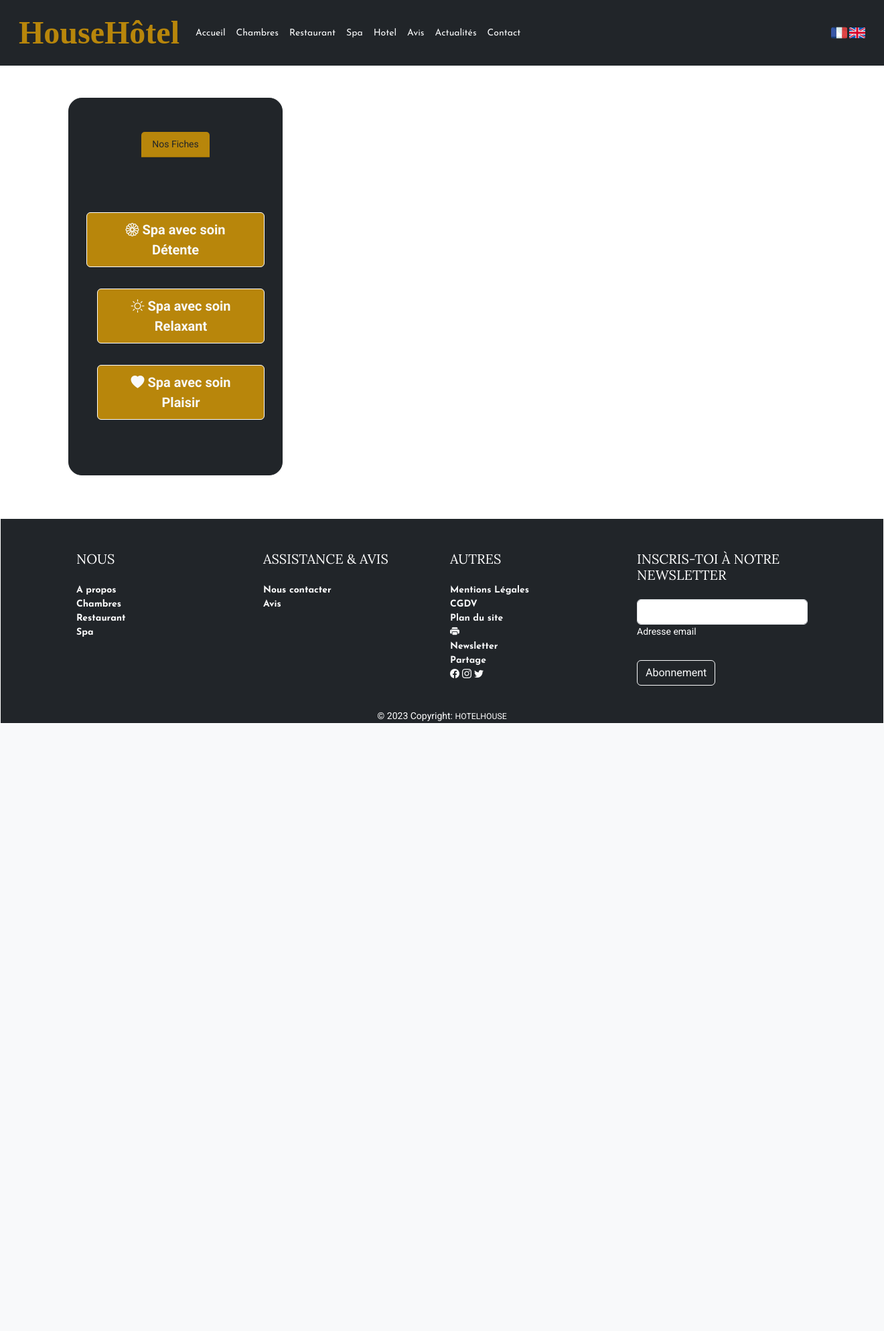
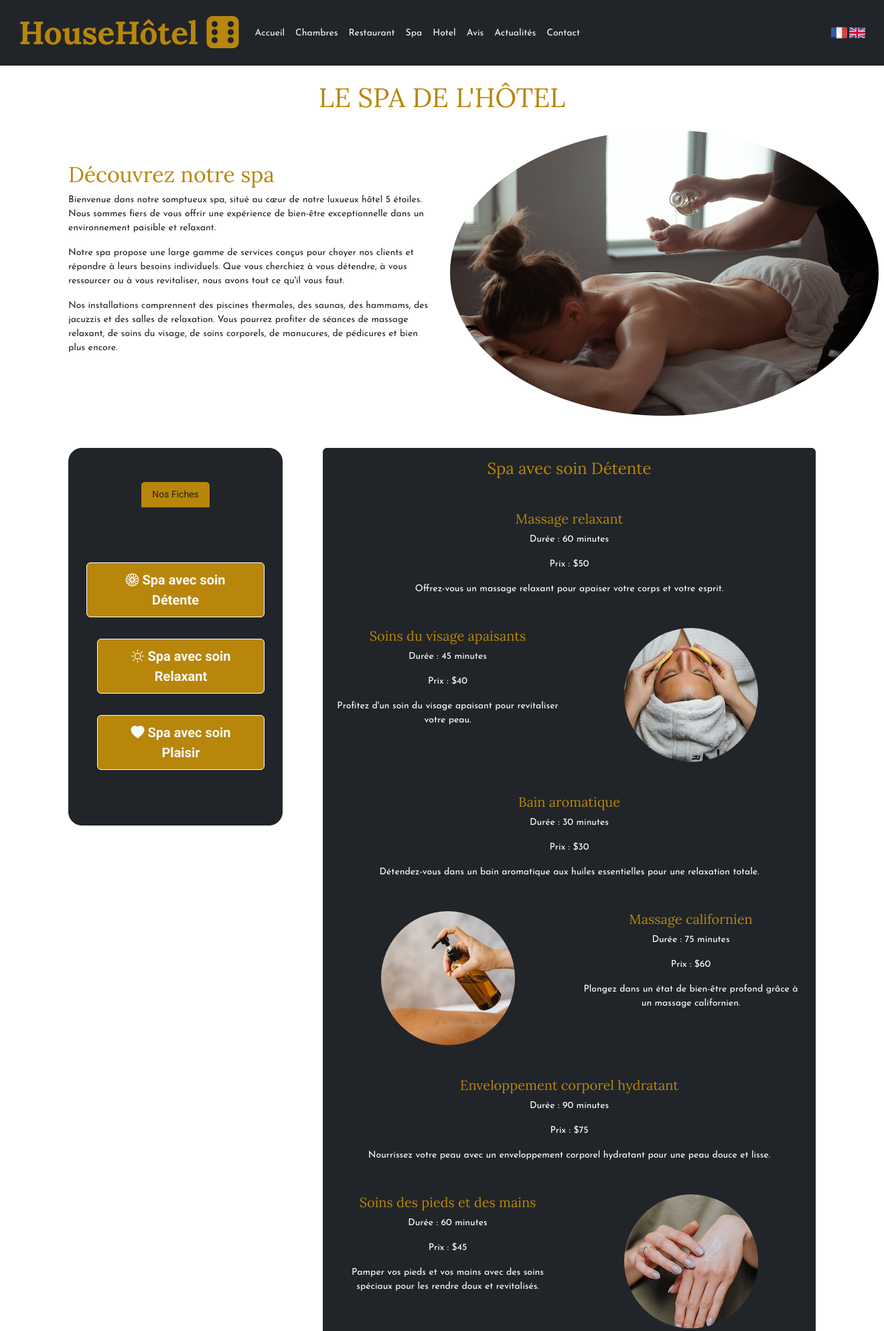
Before and after one commit to adrikjn/hotelhouse, a Symfony app: template templates/app/spa.html.twig in a window 1320 px wide. Shown: the top 1988 px of the page at 67% size. Before the commit the page ends 1080 px from the top, so only its background shows below. Run offline with Twig, Linux system fonts and the light colour scheme; the template is opened without the code that fills it, so the values that code supplies are empty; some libraries are stand-ins or nearby versions.

Commit message:
ajout style

```diff
--- a/templates/app/index.html.twig
+++ b/templates/app/index.html.twig
@@ -1,13 +1,13 @@
 {% extends 'base.html.twig' %}
 
-{% block title %}Home
+{% block title %}Accueil
 {% endblock %}
 
 {% block body %}
 
 <main>
 	<section class="hero">
-		<h1 class="text-center fst-italic p-3" style="color:#B8860B">HouseHôtel,
+		<h1 class="text-center fst-italic p-3" style="color:#B8860B">HouseHôtel <i class="bi bi-dice-6-fill"></i>,
 			<br>
 			comme à la maison!</h1>
 
@@ -38,6 +38,7 @@
 		</div>
 	</section>
 	<div class="container text-center">
+		<h2 class="text-center my-4 text-uppercase" style="color:#B8860B">Les services de l'hôtel</h2>
 		<div class="cards">
 			<div class="card card-1">
 				<div class="img-stock">
--- a/templates/app/rooms.html.twig
+++ b/templates/app/rooms.html.twig
@@ -1,6 +1,6 @@
 {% extends "base.html.twig" %}
 
-{% block title %}Nos différentes chambres
+{% block title %}Chambres
 {% endblock %}
 
 {% block body %}
--- a/templates/app/spa.html.twig
+++ b/templates/app/spa.html.twig
@@ -4,8 +4,28 @@
 {% endblock %}
 
 {% block body %}
+	<div class="container">
+		<h1 class="text-center my-4 text-uppercase" style="color:#B8860B">Le Spa de L'Hôtel</h1>
+		<section id="spa">
+			<div class="row">
+				<div class="col-lg-6 text-white mt-5">
+					<h2 class="section-heading" style="color:#B8860B">Découvrez notre spa</h2>
+					<p class="section-paragraph  text-dark">
+						Bienvenue dans notre somptueux spa, situé au cœur de notre luxueux hôtel 5 étoiles. Nous sommes fiers de vous offrir une expérience de bien-être exceptionnelle dans un environnement paisible et relaxant.
+					</p>
+					<p class="section-paragraph  text-dark">
+						Notre spa propose une large gamme de services conçus pour choyer nos clients et répondre à leurs besoins individuels. Que vous cherchiez à vous détendre, à vous ressourcer ou à vous revitaliser, nous avons tout ce qu'il vous faut.
+					</p>
+					<p class="section-paragraph  text-dark">
+						Nos installations comprennent des piscines thermales, des saunas, des hammams, des jacuzzis et des salles de relaxation. Vous pourrez profiter de séances de massage relaxant, de soins du visage, de soins corporels, de manucures, de pédicures et bien plus encore.
+					</p>
+				</div>
+				<div class="col-lg-6">
+					<img src="{{ asset('assets/img/spahome.jpg') }}" alt="" style="border-radius:50%" class="scale">
+				</div>
+			</div>
+		</section>
 
-	<div class="container">
 		<div class="row">
 			<div class="col-md-4 text-center">
 				<div class="card border-dark mb-3 mt-5 bg-dark">
@@ -25,49 +45,62 @@
 			</div>
 
 
-
-
 			<div class="col-md-8 mx-auto text-white">
-				<div class="spa-section border border-dark bg-dark rounded p-3 my-5" id="detente">
-					<h4 style="color: #B8860B">Spa avec soin Détente</h4>
-					<div class="spa-treatment">
-						<h5>Massage relaxant</h5>
+				<div class="spa-section border border-dark bg-dark rounded p-3 my-5 text-center mx-auto" id="detente">
+					<h4 style="color: #B8860B" class="text-center mb-3">Spa avec soin Détente</h4>
+					<div class="spa-treatment my-5">
+						<h5 style="color: #B8860B">Massage relaxant</h5>
 						<p>Durée : 60 minutes</p>
 						<p>Prix : $50</p>
 						<p>Offrez-vous un massage relaxant pour apaiser votre corps et votre esprit.</p>
 					</div>
-					<div class="spa-treatment">
-						<h5>Soins du visage apaisants</h5>
+					<div class="spa-treatment my-5 row">
+						<div class="col-6">
+							<h5 style="color: #B8860B">Soins du visage apaisants</h5>
 							<p>Durée : 45 minutes</p>
 							<p>Prix : $40</p>
 							<p>Profitez d'un soin du visage apaisant pour revitaliser votre peau.</p>
 						</div>
-					<div class="spa-treatment">
-						<h5>Bain aromatique</h5>
+						<div class="col-6 text-center mx-auto">
+							<img src="{{ asset('assets/img/soinvisage.jpg') }}" alt="" class="scale rounded-circle">
+						</div>
+					</div>
+					<div class="spa-treatment my-5">
+						<h5 style="color: #B8860B">Bain aromatique</h5>
 						<p>Durée : 30 minutes</p>
 						<p>Prix : $30</p>
 						<p>Détendez-vous dans un bain aromatique aux huiles essentielles pour une relaxation totale.</p>
 					</div>
-					<div class="spa-treatment">
-						<h5>Massage californien</h5>
+					<div class="spa-treatment my-5 row">
+						<div class="col-6 text-center mx-auto">
+							<img src="{{ asset('assets/img/massagesoin.jpg') }}" alt="" class="scale rounded-circle">
+						</div>
+						<div class="col-6">
+							<h5 style="color: #B8860B">Massage californien</h5>
 							<p>Durée : 75 minutes</p>
 							<p>Prix : $60</p>
 							<p>Plongez dans un état de bien-être profond grâce à un massage californien.</p>
 						</div>
-					<div class="spa-treatment">
-						<h5>Enveloppement corporel hydratant</h5>
+					</div>
+					<div class="spa-treatment my-5">
+						<h5 style="color: #B8860B">Enveloppement corporel hydratant</h5>
 						<p>Durée : 90 minutes</p>
 						<p>Prix : $75</p>
 						<p>Nourrissez votre peau avec un enveloppement corporel hydratant pour une peau douce et lisse.</p>
 					</div>
-					<div class="spa-treatment">
-						<h5>Soins des pieds et des mains</h5>
+					<div class="spa-treatment my-5 row">
+						<div class="col-6">
+							<h5 style="color: #B8860B">Soins des pieds et des mains</h5>
 							<p>Durée : 60 minutes</p>
 							<p>Prix : $45</p>
 							<p>Pamper vos pieds et vos mains avec des soins spéciaux pour les rendre doux et revitalisés.</p>
 						</div>
-					<div class="spa-treatment">
-						<h5>Gommage corporel aux sels marins</h5>
+						<div class="col-6 text-center mx-auto">
+							<img src="{{ asset('assets/img/soinmain.jpg') }}" alt="" class="scale rounded-circle">
+						</div>
+					</div>
+					<div class="spa-treatment my-5">
+						<h5 style="color: #B8860B">Gommage corporel aux sels marins</h5>
 						<p>Durée : 45 minutes</p>
 						<p>Prix : $35</p>
 						<p>Exfoliez votre peau avec un gommage corporel aux sels marins pour une peau éclatante.</p>
@@ -75,46 +108,67 @@
 					<!-- Ajoutez d'autres soins détente ici -->
 				</div>
 
-				<div class="spa-section" id="relaxant">
-					<h4 style="background-color: #B8860B">Spa avec soin Relaxant</h4>
-					<div class="spa-treatment">
-						<h5>Massage aux pierres chaudes</h5>
+				<div class="spa-section  border border-dark bg-dark rounded p-3 my-5 text-center mx-auto" id="relaxant">
+					<h4 style="color: #B8860B" class="text-center mb-3">Spa avec soin Relaxant</h4>
+					<div class="spa-treatment my-5">
+						<h5 style="color: #B8860B">Massage aux pierres chaudes</h5>
 						<p>Durée : 75 minutes</p>
 						<p>Prix : $65</p>
 						<p>Laissez-vous emporter par la chaleur des pierres et profitez d'un massage relaxant.</p>
 					</div>
-					<div class="spa-treatment">
-						<h5>Massage aux huiles essentielles</h5>
+					<div class="spa-treatment my-5 row">
+						<div class="col-6">
+							<h5 style="color: #B8860B">Massage aux huiles essentielles</h5>
 							<p>Durée : 60 minutes</p>
 							<p>Prix : $55</p>
 							<p>Détendez-vous avec un massage aux huiles essentielles pour éliminer le stress et les tensions.</p>
 						</div>
-					<div class="spa-treatment">
-						<h5>Soins du visage hydratants</h5>
+						<div class="col-6 text-center mx-auto">
+							<img src="{{ asset('assets/img/spamassagehuile.jpg') }}" alt="" class="scale rounded-circle">
+						</div>
+					</div>
+					<div class="spa-treatment my-5">
+						<h5 style="color: #B8860B">Soins du visage hydratants</h5>
 						<p>Durée : 60 minutes</p>
 						<p>Prix : $50</p>
 						<p>Hydratez votre peau en profondeur avec un soin du visage hydratant et régénérant.</p>
 					</div>
-					<div class="spa-treatment">
-						<h5>Massage thaïlandais</h5>
+					<div class="spa-treatment my-5">
+						<div class="row">
+							<div class="col-6 text-center mx-auto">
+								<img src="{{ asset('assets/img/massagethailandais.jpg') }}" alt="" class="scale rounded-circle">
+							</div>
+							<div class="col-6">
+								<h5 style="color: #B8860B">Massage thaïlandais</h5>
 								<p>Durée : 90 minutes</p>
 								<p>Prix : $70</p>
 								<p>Détendez vos muscles et libérez les blocages énergétiques avec un massage thaïlandais traditionnel.</p>
 							</div>
-					<div class="spa-treatment">
-						<h5>Soins du corps aux algues marines</h5>
+						</div>
+					</div>
+
+					<div class="spa-treatment my-5">
+						<h5 style="color: #B8860B">Soins du corps aux algues marines</h5>
 						<p>Durée : 75 minutes</p>
 						<p>Prix : $65</p>
 						<p>Rééquilibrez votre corps avec des soins du corps aux algues marines riches en minéraux.</p>
 					</div>
-					<div class="spa-treatment">
-						<h5>Massage aux bougies parfumées</h5>
+					<div class="spa-treatment my-5">
+						<div class="row">
+							<div class="col-6">
+								<h5 style="color: #B8860B">Massage aux bougies parfumées</h5>
 								<p>Durée : 60 minutes</p>
 								<p>Prix : $55</p>
 								<p>Laissez-vous envelopper par la chaleur et les parfums relaxants d'un massage aux bougies.</p>
 							</div>
-					<div class="spa-treatment">
-						<h5>Soins du dos purifiants</h5>
+							<div class="col-6 text-center mx-auto">
+								<img src="{{ asset('assets/img/spabougie.jpg') }}" alt="" class="scale rounded-circle">
+							</div>
+						</div>
+
+					</div>
+					<div class="spa-treatment my-5">
+						<h5 style="color: #B8860B">Soins du dos purifiants</h5>
 						<p>Durée : 45 minutes</p>
 						<p>Prix : $45</p>
 						<p>Purifiez votre dos avec des soins spécifiques pour éliminer les impuretés et les tensions.</p>
@@ -122,55 +176,75 @@
 					<!-- Ajoutez d'autres soins relaxants ici -->
 				</div>
 
-				<div class="spa-section" id="plaisir">
-					<h4 style="background-color: #B8860B">Spa avec soin Plaisir</h4>
-					<div class="spa-treatment">
-						<h5>Massage suédois</h5>
+				<div class="spa-section  border border-dark bg-dark rounded p-3 my-5 text-center mx-auto" id="plaisir">
+					<h4 style="color: #B8860B" class="text-center mb-3">Spa avec soin Plaisir</h4>
+					<div class="spa-treatment my-4">
+						<h5 style="color: #B8860B">Massage suédois</h5>
 						<p>Durée : 90 minutes</p>
 						<p>Prix : $75</p>
 						<p>Profitez d'un massage suédois pour une détente profonde et une sensation de bien-être.</p>
 					</div>
-					<div class="spa-treatment">
-						<h5>Soins du corps à la boue</h5>
+					<div class="spa-treatment my-5">
+						<div class="row">
+							<div class="col-6">
+								<h5 style="color: #B8860B">Soins du corps à la boue</h5>
 								<p>Durée : 75 minutes</p>
 								<p>Prix : $65</p>
 								<p>Régénérez votre peau avec des soins du corps à base de boue pour une peau revitalisée.</p>
 							</div>
-					<div class="spa-treatment">
-						<h5>Massage aux bambous</h5>
+							<div class="col-6 text-center mx-auto">
+								<img src="{{ asset('assets/img/mudmassage.jpg') }}" alt="" class="scale rounded-circle">
+							</div>
+						</div>
+					</div>
+
+				<div class="spa-treatment my-5">
+					<h5 style="color: #B8860B">Massage aux bambous</h5>
 					<p>Durée : 60 minutes</p>
 					<p>Prix : $60</p>
 					<p>Relâchez les tensions musculaires avec un massage aux bambous pour une sensation de légèreté.</p>
 				</div>
-					<div class="spa-treatment">
-						<h5>Soins du visage anti-âge</h5>
+				<div class="spa-treatment my-5">
+					<div class="row">
+						<div class="col-6">
+							<div class="col-6 text-center mx-auto">
+								<img src="{{ asset('assets/img/soinvisagespa.jpg') }}" alt="" class="scale rounded-circle">
+							</div>
+						</div>
+						<div class="col-6">
+							<h5 style="color: #B8860B">Soins du visage anti-âge</h5>
 							<p>Durée : 60 minutes</p>
 							<p>Prix : $55</p>
 							<p>Rajeunissez votre peau avec des soins du visage anti-âge pour une apparence plus jeune et éclatante.</p>
 						</div>
-					<div class="spa-treatment">
-						<h5>Massage indien de la tête</h5>
+					</div>
+				</div>
+				<div class="spa-treatment my-5">
+					<h5 style="color: #B8860B">Massage indien de la tête</h5>
 					<p>Durée : 45 minutes</p>
 					<p>Prix : $45</p>
 					<p>Stimulez la circulation sanguine et détendez votre esprit avec un massage indien de la tête.</p>
 				</div>
-					<div class="spa-treatment">
-						<h5>Soins des pieds réparateurs</h5>
+				<div class="spa-treatment my-5">
+					<div class="row">
+						<div class="col-6">
+							<h5 style="color: #B8860B">Soins des pieds réparateurs</h5>
 							<p>Durée : 45 minutes</p>
 							<p>Prix : $40</p>
 							<p>Réparez et revitalisez vos pieds avec des soins spéciaux pour une sensation de légèreté.</p>
 						</div>
-					<div class="spa-treatment">
-						<h5>Massage aux coquillages chauds</h5>
+						<div class="col-6 text-center mx-auto">
+							<img src="{{ asset('assets/img/spafeets.jpg') }}" alt="" class="scale rounded-circle">
+						</div>
+					</div>
+				</div>
+				<div class="spa-treatment my-5">
+					<h5 style="color: #B8860B">Massage aux coquillages chauds</h5>
 					<p>Durée : 75 minutes</p>
 					<p>Prix : $70</p>
 					<p>Laissez-vous transporter par les coquillages chauds et profitez d'un massage relaxant.</p>
 				</div>
-					<!-- Ajoutez d'autres soins plaisir ici -->
 			</div>
 		</div>
 	</div>
-	</div>
-
-
-{% endblock %}
+</div>{% endblock %}
--- a/templates/base.html.twig
+++ b/templates/base.html.twig
@@ -6,7 +6,7 @@
 			{% block title %}Welcome!
 			{% endblock %}
 		</title>
-		<link rel="icon" href="{{ asset('assets/img/hotel.png')}}">
+		<link rel="icon" href="{{ asset('assets/img/de6.png')}}">
 		<link href="https://cdn.jsdelivr.net/npm/bootstrap@5.3.0/dist/css/bootstrap.min.css" rel="stylesheet" integrity="sha384-9ndCyUaIbzAi2FUVXJi0CjmCapSmO7SnpJef0486qhLnuZ2cdeRhO02iuK6FUUVM" crossorigin="anonymous">
 		<link rel="stylesheet" href="https://cdn.jsdelivr.net/npm/bootstrap-icons@1.10.5/font/bootstrap-icons.css">
 		<link rel="stylesheet" href="{{ asset('assets/css/style.css')}}">
@@ -15,7 +15,7 @@
 	<body>
 		<nav class="navbar navbar-expand-lg bg-dark px-3">
 			<div class="container-fluid">
-				<a class="navbar-brand" href="{{ path('home') }}" class="logo" style="font-size: 48px;font-family: 'Nunito';color:#B8860B" >HouseHôtel</a>
+				<a class="navbar-brand" href="{{ path('home') }}" class="logo" style="font-size: 48px;font-family: 'Lora', serif;color:#B8860B">HouseHôtel <i class="bi bi-dice-6-fill"></i></a>
 				<button class="navbar-toggler bg-light text-light" type="button" data-bs-toggle="collapse" data-bs-target="#navbarSupportedContent" aria-controls="navbarSupportedContent" aria-expanded="false" aria-label="Toggle navigation">
 					<span class="navbar-toggler-icon"></span>
 				</button>
@@ -72,6 +72,7 @@
 <div class="alert alert-danger text-center w-50 mx-auto my-2">{{ message }}</div>{% endfor %}{% block body %}{% endblock %}<footer class="text-center text-lg-start border border-white mt-xl-5 pt-4 text-white bg-dark" style="background-color: #4169E1">
 <div class="container p-4">
 	<div class="row">
+		<a class="navbar-brand text-end" href="{{ path('home') }}" class="logo" style="font-size: 48px;font-family: 'Lora', serif;color:#B8860B">HouseHôtel <i class="bi bi-dice-6-fill"></i></a>
 		<div class="col-lg-3 col-md-6 mb-4 mb-lg-0">
 			<h5 class="text-uppercase mb-4 ">NOUS</h5>
 
@@ -118,7 +119,9 @@
 					<a class="text-light" href="#">Plan du site</a>
 				</li>
 				<li>
-					<a class="text-light" href="#"id="logo-impression"><i class="bi bi-printer-fill text-light"></i></a>
+					<a class="text-light" href="#" id="logo-impression">
+						<i class="bi bi-printer-fill text-light"></i>
+					</a>
 				</li>
 				<li>
 					<a class="text-light" href="#">Newsletter</a>
@@ -127,7 +130,11 @@
 					<a class="text-light" href="" id="lien-partage">Partage</a>
 				</li>
 				<li>
-					<a class="text-light" href=""><i class="bi bi-facebook"></i><i class="bi bi-instagram mx-1"></i><i class="bi bi-twitter"></i></a>
+					<a class="text-light" href="">
+						<i class="bi bi-facebook"></i>
+						<i class="bi bi-instagram mx-1"></i>
+						<i class="bi bi-twitter"></i>
+					</a>
 				</li>
 			</ul>
 		</div>
@@ -145,7 +152,7 @@
 	</div>
 </div>
 
-<div class="text-center  bg-dark border-top border-dark text-white" >
+<div class="text-center  bg-dark border-top border-dark text-white">
 	© 2023 Copyright:
 	<small>HOTELHOUSE</small>
 </div></footer><script src="https://cdn.jsdelivr.net/npm/bootstrap@5.3.0/dist/js/bootstrap.bundle.min.js" integrity="sha384-geWF76RCwLtnZ8qwWowPQNguL3RmwHVBC9FhGdlKrxdiJJigb/j/68SIy3Te4Bkz" crossorigin="anonymous"></script></body></html>
```
Also changed, not shown: templates/app/hotel.html.twig (+5 -6 lines), templates/app/restaurant.html.twig (+12 -12 lines), public/assets/img/de6.png (added), public/assets/img/massagesoin.jpg (added), public/assets/img/massagethailandais.jpg (added), public/assets/img/mudmassage.jpg (added), public/assets/img/soinmain.jpg (added), public/assets/img/soinvisage.jpg (added), public/assets/img/soinvisagespa.jpg (added), public/assets/img/spabougie.jpg (added), public/assets/img/spafeets.jpg (added), public/assets/img/spahome.jpg (added), public/assets/img/spamassagehuile.jpg (added), public/assets/js/main.js. Lines whose indentation alone changed are shown as unchanged.
